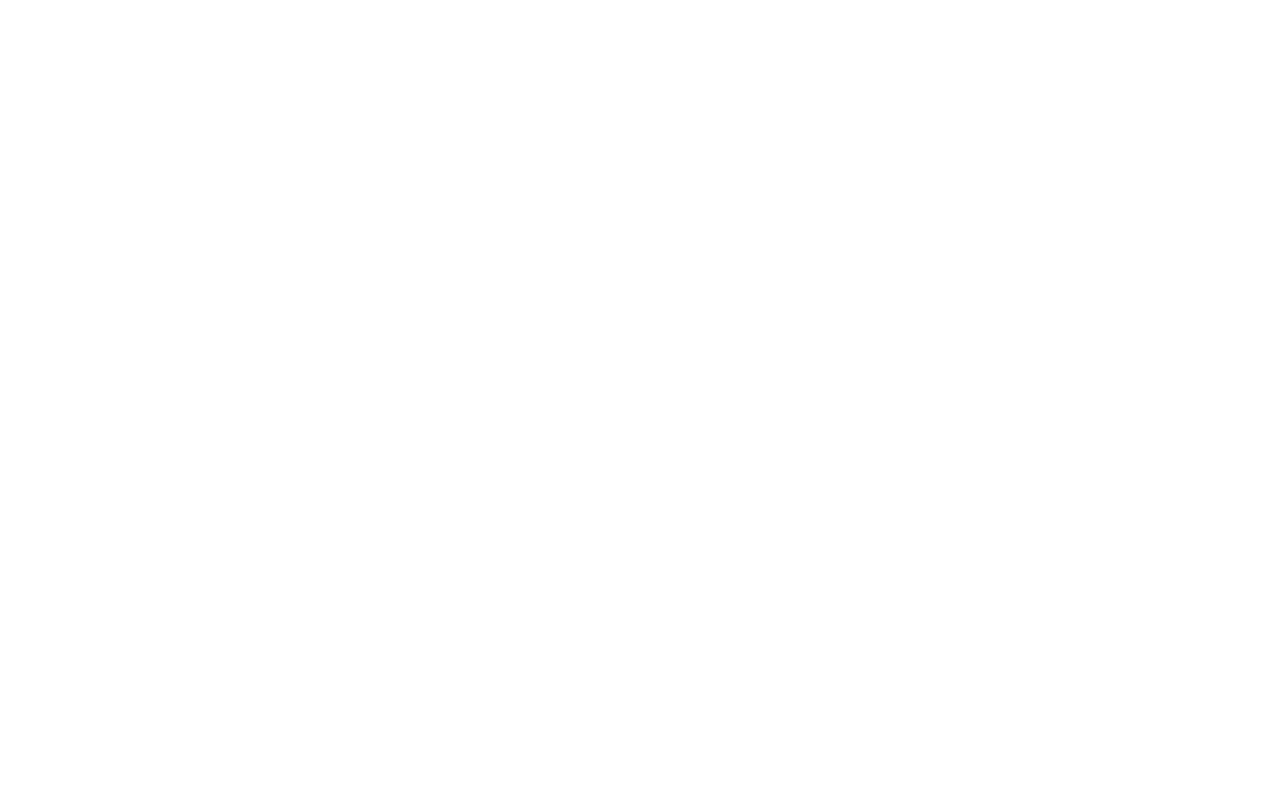
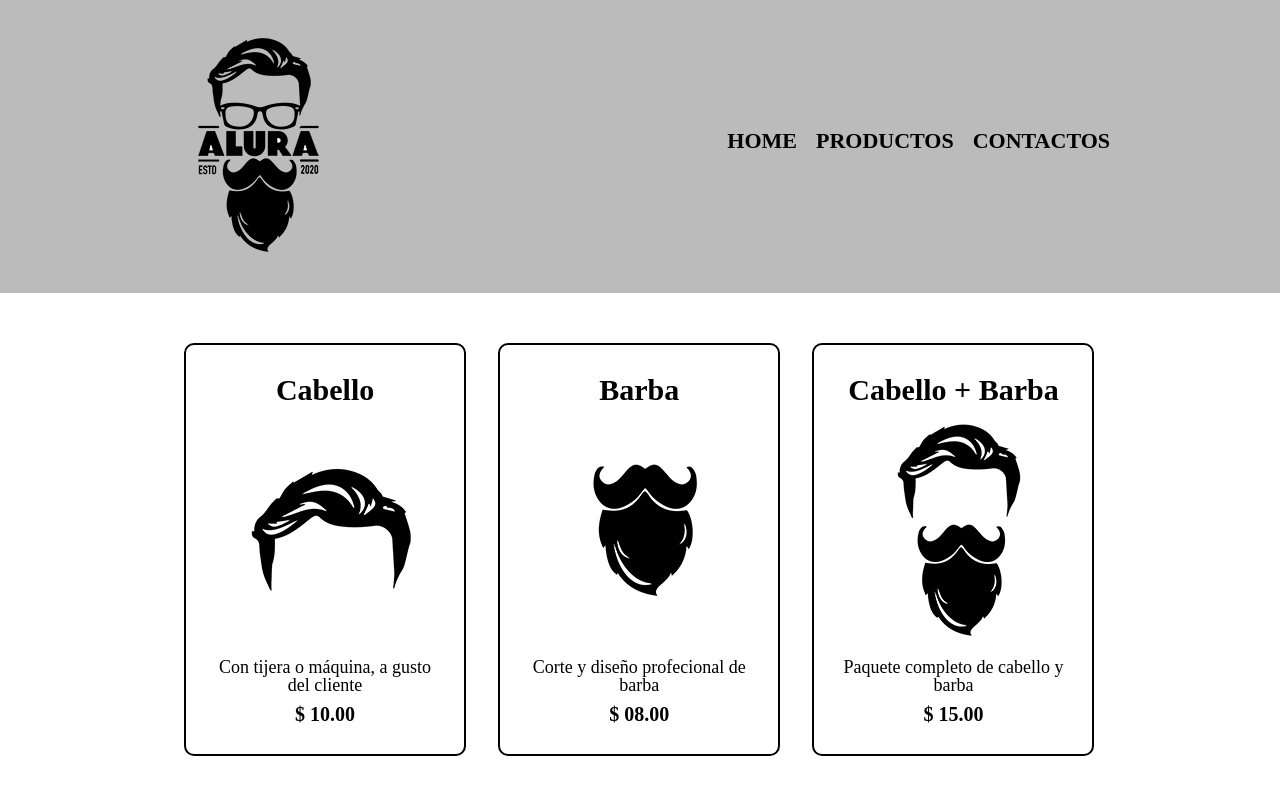
Before and after one commit to Gonvi007/Alura_Oracle, a plain HTML site: page HTML5 y CSS3/productos.html in a window 1280 px wide. Drawn offline with Linux system fonts and the light colour scheme.

Commit message:
Subiendo el avance de la barberia Alura

```diff
--- /dev/null
+++ b/HTML5 y CSS3/productos.css
@@ -0,0 +1,55 @@
+header {
+    background-color: #BBBBBB;
+    padding: 20px 0;
+}
+
+.caja {
+    width: 940px;
+    position: relative;
+    margin: 0 auto;
+}
+nav {
+    position: absolute;
+    top: 110px;
+    right: 0;
+}
+nav li {
+    display: inline;
+    margin:  0 0 0 15px;
+}
+nav a {
+    text-transform: uppercase;
+    color: #000000;
+    font-weight: bold;
+    font-size: 22px;
+    text-decoration: none;
+}
+.productos {
+    width: 940px;
+    margin: 0 auto;
+    padding: 50px;
+}
+.productos h2 {
+    font-size: 30px;
+    font-weight: bold;
+}
+.productos li {
+    display: inline-block;
+    text-align: center;
+    width: 30%;
+    vertical-align: top;
+    /* background: #CCCCCC; */
+    margin: 0 1.5%;
+    padding: 30px 20px;
+    box-sizing: border-box;
+    border: 2px solid #000000;
+    border-radius: 10px;
+}
+.producto-descripcion {
+    font-size: 18px;
+}
+.producto-precio {
+    font-size: 20px;
+    font-weight: bold;
+    margin-top: 10px;
+}
--- a/HTML5 y CSS3/productos.html
+++ b/HTML5 y CSS3/productos.html
@@ -5,9 +5,47 @@
     <meta http-equiv="X-UA-Compatible" content="IE=edge">
     <meta name="viewport" content="width=device-width, initial-scale=1.0">
     <title>Productos</title>
-    <link rel="stylesheet" href="./styles.css">
+    <link rel="stylesheet" href="./reset.css">
+    <link rel="stylesheet" href="./productos.css">
 </head>
 <body>
+    <header>
+        <div class="caja">
 
+            <h1><img src="imagenes/logo.png"></h1>
+
+            <nav>
+                <ul>
+                    <li> <a href="./index.html">Home</a> </li>
+                    <li><a href="./productos.html">Productos</a> </li>
+                    <li><a href="#">Contactos</a></li>
+                </ul>
+            </nav>
+
+        </div>
+    </header>
+
+    <main>
+        <ul class="productos">
+            <li>
+                <h2>Cabello</h2>
+                <img src="./imagenes/cabello.jpg" alt="imagen Cabello">
+                <p class="producto-descripcion"> Con tijera o máquina, a gusto del cliente</p>
+                <p class="producto-precio"> $ 10.00</p>
+            </li>
+            <li>
+                <h2>Barba</h2>
+                <img src="./imagenes/barba.jpg" alt="imagen Barba">
+                <p class="producto-descripcion">Corte y diseño profecional de barba</p>
+                <p class="producto-precio"> $ 08.00</p>
+            </li>
+            <li>
+                <h2>Cabello + Barba</h2>
+                <img src="./imagenes/cabello+barba.jpg" alt="imagen Cabello y Barba">
+                <p class="producto-descripcion">Paquete completo de cabello y barba</p>
+                <p class="producto-precio"> $ 15.00 </p>
+            </li>
+        </ul>
+    </main>
 </body>
 </html>
--- /dev/null
+++ b/HTML5 y CSS3/reset.css
@@ -0,0 +1,48 @@
+/* http://meyerweb.com/eric/tools/css/reset/
+   v2.0 | 20110126
+   License: none (public domain)
+*/
+
+html, body, div, span, applet, object, iframe,
+h1, h2, h3, h4, h5, h6, p, blockquote, pre,
+a, abbr, acronym, address, big, cite, code,
+del, dfn, em, img, ins, kbd, q, s, samp,
+small, strike, strong, sub, sup, tt, var,
+b, u, i, center,
+dl, dt, dd, ol, ul, li,
+fieldset, form, label, legend,
+table, caption, tbody, tfoot, thead, tr, th, td,
+article, aside, canvas, details, embed,
+figure, figcaption, footer, header, hgroup,
+menu, nav, output, ruby, section, summary,
+time, mark, audio, video {
+	margin: 0;
+	padding: 0;
+	border: 0;
+	font-size: 100%;
+	font: inherit;
+	vertical-align: baseline;
+}
+/* HTML5 display-role reset for older browsers */
+article, aside, details, figcaption, figure,
+footer, header, hgroup, menu, nav, section {
+	display: block;
+}
+body {
+	line-height: 1;
+}
+ol, ul {
+	list-style: none;
+}
+blockquote, q {
+	quotes: none;
+}
+blockquote:before, blockquote:after,
+q:before, q:after {
+	content: '';
+	content: none;
+}
+table {
+	border-collapse: collapse;
+	border-spacing: 0;
+}
```
Also changed, not shown: HTML5 y CSS3/styles.css (deleted).
